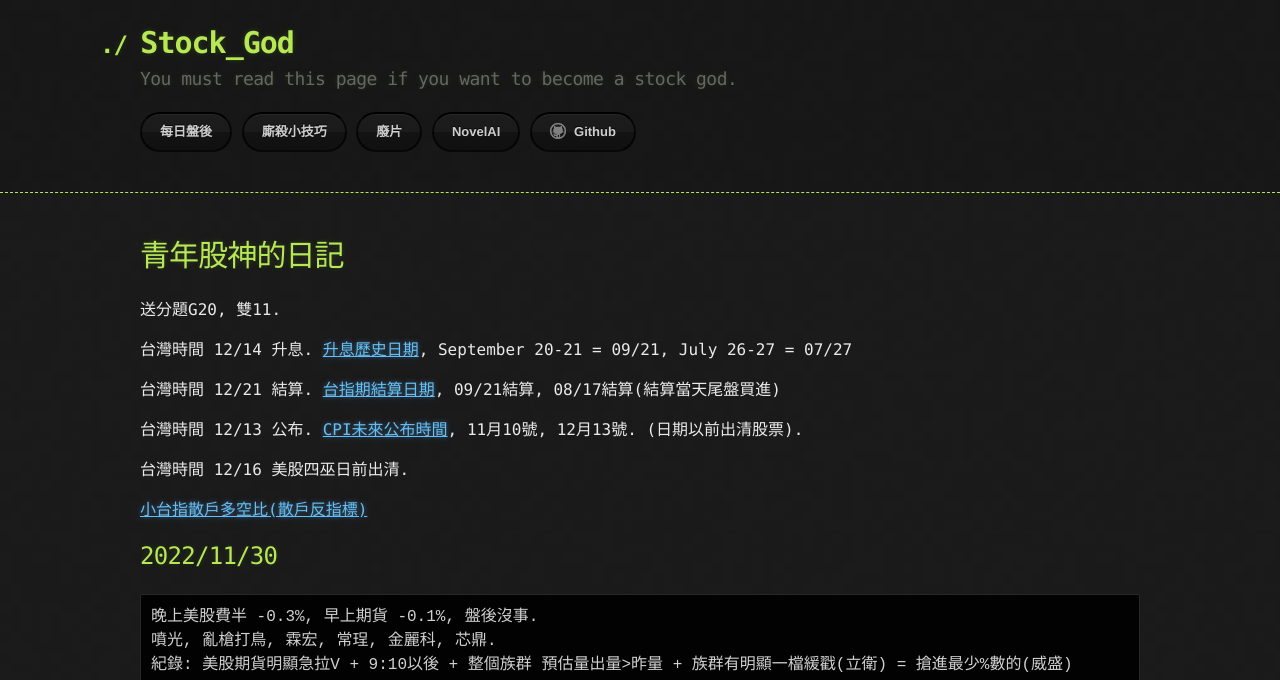
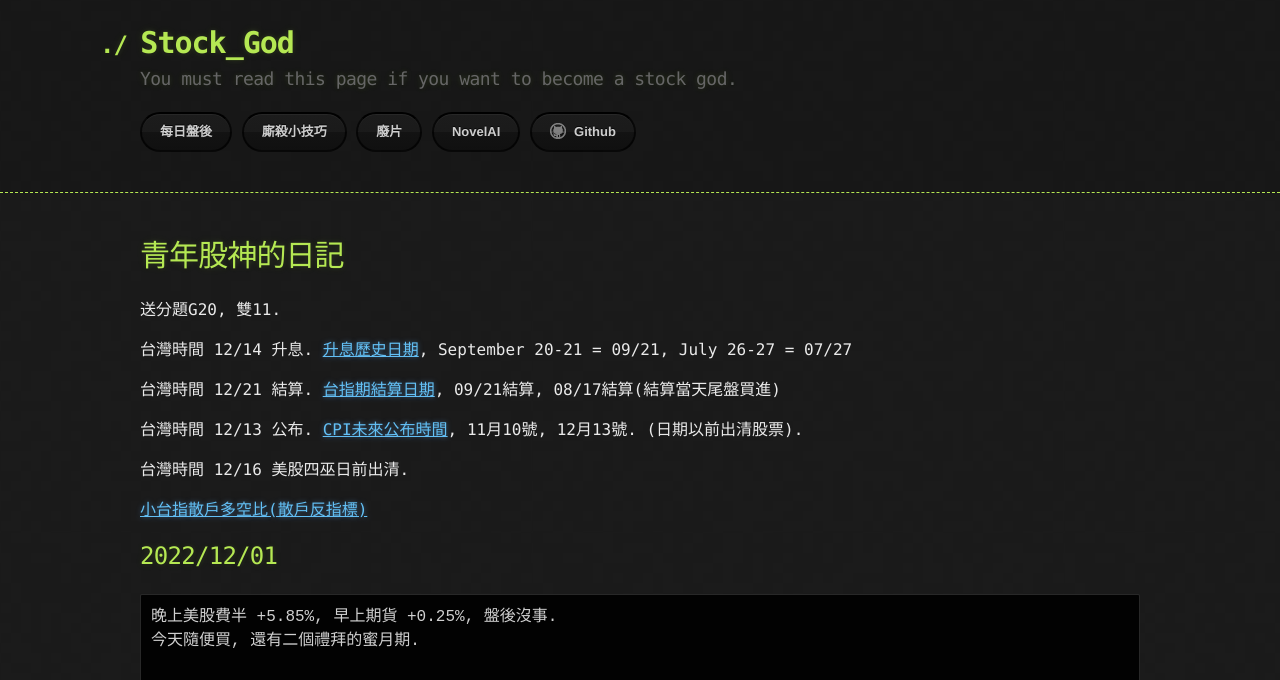
Before and after one commit to lepg5487/Stock_God, a Jekyll site: the page built from index.md, in a window 1280 px wide and 900 px high, cut to the strip 0-680 px from the top of the window. Built offline with Jekyll 4.4.1, drawn with Linux system fonts in a browser that asks for light colours; our own code applies the rules of GitHub Pages for plain Markdown files.

Commit message:
Update index.md

````diff
--- a/index.md
+++ b/index.md
@@ -15,6 +15,13 @@ layout: testlayouts
 台灣時間 12/16 美股四巫日前出清.
 
 [小台指散戶多空比(散戶反指標)](https://www.macromicro.me/charts/20069/tw-mtx-long-to-short-ratio-of-individual-player)
+
+## 2022/12/01
+```
+晚上美股費半 +5.85%, 早上期貨 +0.25%, 盤後沒事.
+今天隨便買, 還有二個禮拜的蜜月期.
+
+```
 
 ## 2022/11/30
 ```
````
